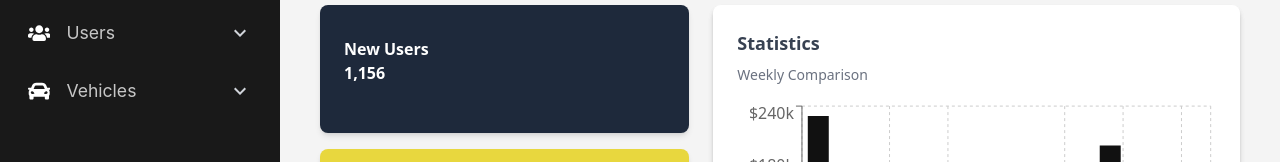
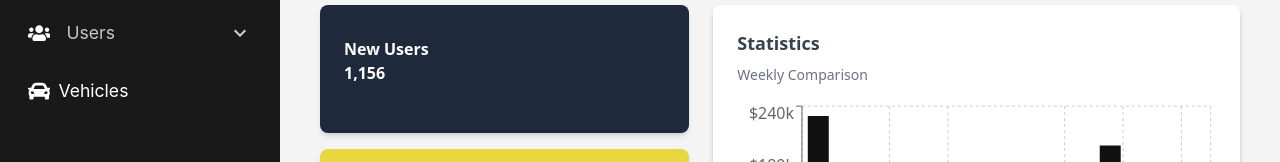
Before and after one commit to OsamaElnahas/smart-fleet-management-admin-dashboard-, a React (Vite) app: page / in a window 1280 px wide. Shown: the part 170-332 px from the top of the page. Built offline with nearby package versions, Linux system fonts and the light colour scheme.

Commit message:
sidebar upgrade

```diff
--- a/src/components/sidebar/Sidebar.jsx
+++ b/src/components/sidebar/Sidebar.jsx
@@ -111,55 +111,26 @@ const Sidebar = ({ isVisable, handleToggle }) => {
           </div>
         </div>
         <div className="item flex flex-col mb-3 text-[1.1rem] rounded-md ">
-          <div
-            onClick={() => setShowVehiclesSubmenu(!showVehiclesSubmenu)}
-            className="flex gap-2 items-center cursor-pointer hover:bg-stone-700 rounded-md p-2 "
+          <NavLink
+            to={"/vehicles"}
+            className={({ isActive }) =>
+              `${
+                isActive ? "bg-stone-700" : ""
+              } flex gap-2 items-center cursor-pointer hover:bg-stone-700 rounded-md p-2`
+            }
           >
-            <div className="flex gap-3 items-center cursor-pointer rounded-md w-full justify-between ">
-              <div className="flex-1 flex gap-4 items-center cursor-pointer">
-                <span>
-                  <FaCar className="text-[1.4rem]" />
-                </span>
-                <span className="text-[#ffffffc0]">Vehicles</span>
-              </div>
-              {showVehiclesSubmenu ? (
-                <MdKeyboardArrowUp className="text-gray-300 text-2xl" />
-              ) : (
-                <MdKeyboardArrowDown className="text-gray-300 text-2xl" />
-              )}
-            </div>
-          </div>
+            <span>
+              <FaCar className="text-[1.4rem]" />
+            </span>
+            Vehicles
+          </NavLink>
 
           <div
             className={` mt-1 flex flex-col border-l border-stone-700   gap-1 ml-12 pl-2 text-sm text-gray-300 text-[1.1rem] overflow-hidden transition-[max-height] duration-300 ${
               showVehiclesSubmenu ? "max-h-40" : "max-h-0"
             }`}
-          >
-            {" "}
-            <NavLink
-              to={"/vehicles"}
-              className={({ isActive }) =>
-                `${
-                  isActive ? "bg-stone-700" : ""
-                } mb-1.5 hover:bg-stone-700 p-2 rounded-md`
-              }
-            >
-              Cars
-            </NavLink>
-            <NavLink
-              to={"/heavyCars"}
-              className={({ isActive }) =>
-                `${
-                  isActive ? "bg-stone-700" : ""
-                } mb-1.5 hover:bg-stone-700 p-2 rounded-md`
-              }
-            >
-              Heavy cars
-            </NavLink>
-          </div>
+          ></div>
         </div>
-
-
       </div>
       <div className="down flex items-center gap-4 justify-start w-[100%] bg-[#ffffff21] text-center px-3 py-1 rounded-lg mb-9 cursor-pointer hover:bg-stone-700 transition duration-300 ">
         <span>
```
